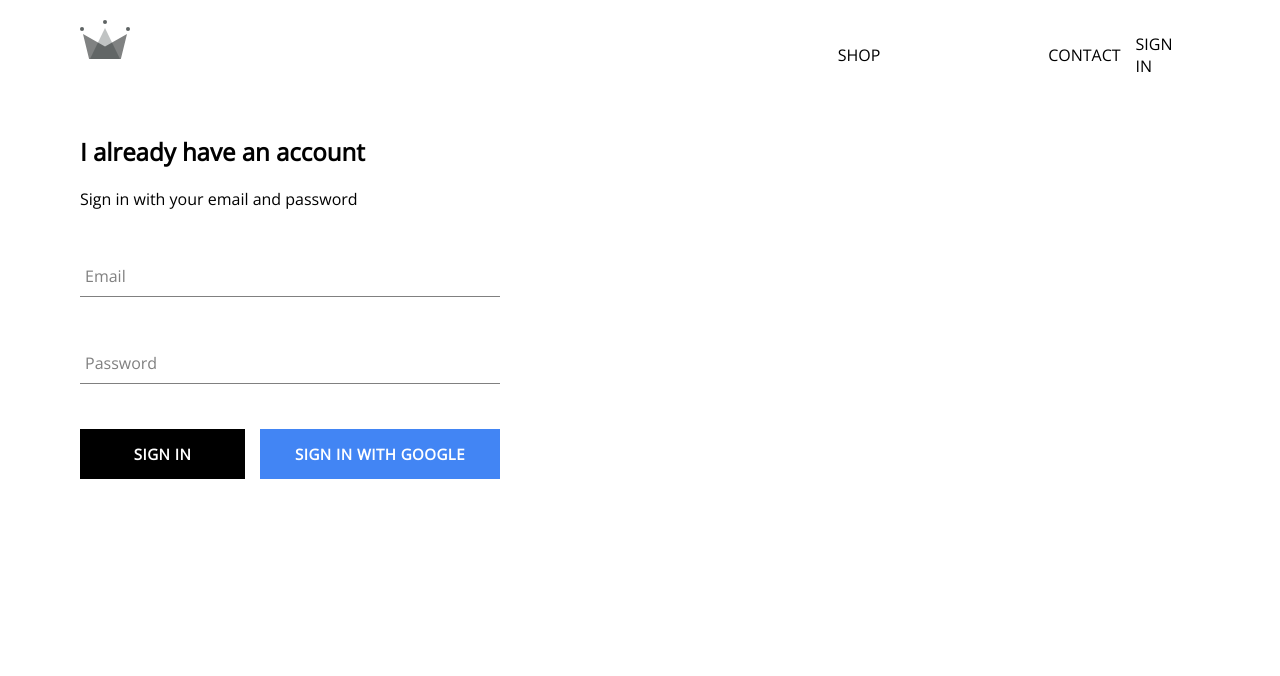
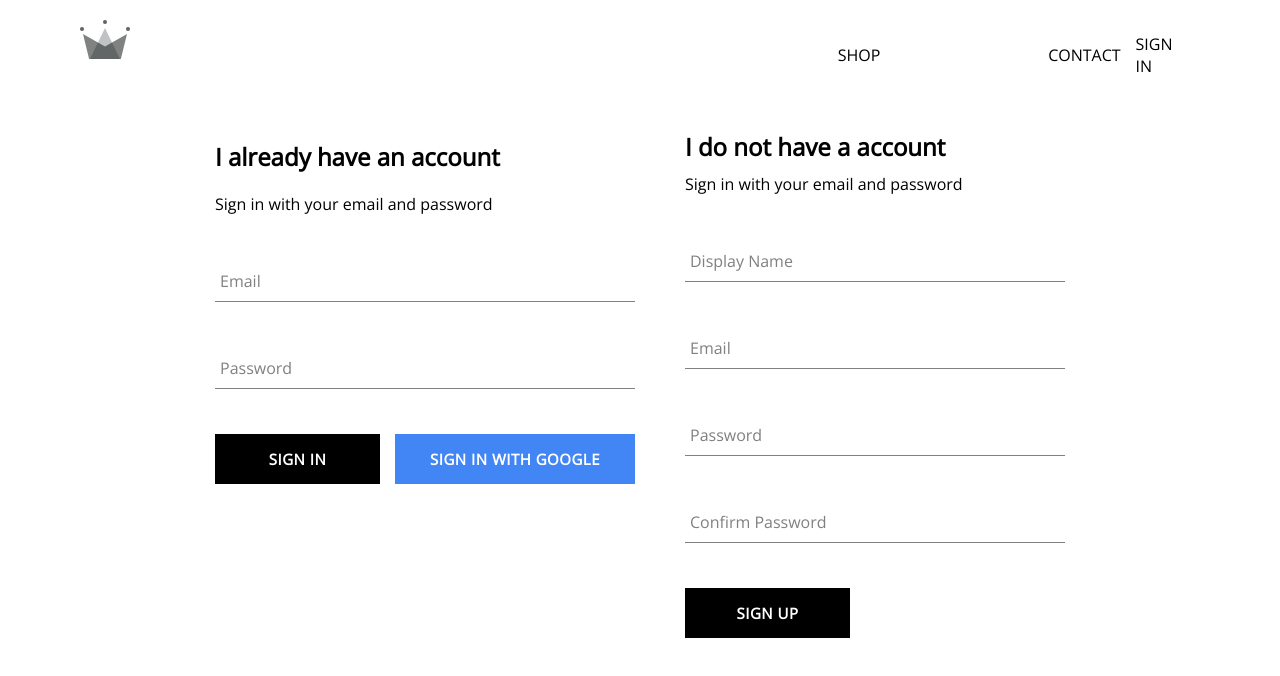
Before and after one commit to adolfoOes/ReactDeveloperClothing, a React (Create React App) app: page /signin in a window 1280 px wide. Shown: the top 676 px of the page. Built offline with nearby package versions, Linux system fonts and the light colour scheme; no server answers.

Commit message:
implemented firebase utils

```diff
--- a/src/App.js
+++ b/src/App.js
@@ -5,7 +5,7 @@
 import ShopPage from './pages/shop/shop.component';
 import Header from './components/header/header.component';
 import SignInAndSignUpPage from './pages/sign-in-and-sign-up/sign-in-and-sign-up.component';
-import { auth } from './firebase/firebase.utils';
+import { auth, createUserProfileDocument } from './firebase/firebase.utils';
 
 import { Route, Switch } from 'react-router-dom';
 
@@ -23,13 +23,31 @@
 
   unsubscribeFromAuth = null;
 
-  componentDidMount(){
-    this.unsubscribeFromAuth = auth.onAuthStateChanged(user => {
-      this.setState({ currentUser : user });
+  componentDidMount() {
+    this.unsubscribeFromAuth = auth.onAuthStateChanged(async userAuth => {
+      // createUserProfileDocument(user)
+
+      if (userAuth){
+        const userRef = await createUserProfileDocument(userAuth);
+
+        userRef.onSnapshot(snapShot => {
+          this.setState({
+            currentUser : {
+              id : snapShot.id,
+              ...snapShot.data()
+            }
+          });
+
+          console.log(this.state)
+        });
+      }
+
+      this.setState({currentUser : userAuth})
+
     })
   }
 
-  componentWillUnmount(){
+  componentWillUnmount() {
     this.unsubscribeFromAuth();
   }
 
@@ -37,7 +55,7 @@
     return (
       <div>
 
-        <Header currentUser={this.state.currentUser}/>
+        <Header currentUser={this.state.currentUser} />
 
         <Switch>
           <Route exact path='/' component={HomePage} />
--- /dev/null
+++ b/src/components/sign-up/sign-up.component.jsx
@@ -0,0 +1,115 @@
+import React from 'react';
+
+import FormInput from '../form-input/form-input.conponent';
+import CustomButton from '../custom-button/custom-button.component';
+
+import { auth, createUserProfileDocument } from '../../firebase/firebase.utils';
+
+import './sign-up.styles.scss';
+
+class SignUp extends React.Component {
+
+    constructor(props) {
+        super(props);
+
+        this.state = {
+            displayName: '',
+            email: '',
+            password: '',
+            confirmPassword: ''
+        }
+    }
+
+
+    handleChange = event => {
+        const { value, name } = event.target;
+        this.setState({ [name]: value })
+    }
+
+    handleSubmit = async event => {
+        event.preventDefault();
+        const { displayName, email, password, confirmPassword } = this.state;
+
+        if (password !== confirmPassword) {
+            alert("passwords don't match");
+            return;
+        }
+
+        try {
+
+            const { user } = await auth.createUserWithEmailAndPassword(email, password);
+            await createUserProfileDocument(user, { displayName });
+
+            this.setState(
+                {
+                    displayName: '',
+                    email: '',
+                    password: '',
+                    confirmPassword: ''
+                }
+            );
+
+        } catch (error) {
+
+            console.error(error)
+
+        }
+
+
+    }
+
+    render() {
+
+        const { displayName, email, password, confirmPassword } = this.state;
+
+        return (
+            <div className='sign-up'>
+                <h2 className='title'>I do not have a account</h2>
+                <span>Sign in with your email and password</span>
+
+                <form className='sign-up-form' onSubmit={this.handleSubmit}>
+
+                    <FormInput
+                        type='text'
+                        name='displayName'
+                        value={displayName}
+                        onChange={this.handleChange}
+                        label='Display Name'
+                        required
+                    />
+                    <FormInput
+                        type='text'
+                        name='email'
+                        value={email}
+                        onChange={this.handleChange}
+                        label='Email'
+                        required
+                    />
+                    <FormInput
+                        type='password'
+                        name='password'
+                        value={password}
+                        onChange={this.handleChange}
+                        label='Password'
+                        required
+                    />
+                    <FormInput
+                        type='password'
+                        name='confirmPassword'
+                        value={confirmPassword}
+                        onChange={this.handleChange}
+                        label='Confirm Password'
+                        required
+                    />
+
+                    <CustomButton type='submit'> SIGN UP </CustomButton>
+
+                </form>
+            </div>
+        )
+    }
+
+
+}
+
+export default SignUp;
--- /dev/null
+++ b/src/components/sign-up/sign-up.styles.scss
@@ -0,0 +1,9 @@
+.sign-up {
+    display: flex;
+    flex-direction: column;
+    width: 380px;
+
+    .title {
+      margin: 10px 0;
+    }
+  }
--- a/src/firebase/firebase.utils.js
+++ b/src/firebase/firebase.utils.js
@@ -13,13 +13,44 @@
     measurementId: "G-714JNFES1D"
 };
 
+export const createUserProfileDocument = async (userAuth, addicionalData) => {
+    if (!userAuth) return;
+
+    const userRef = firestore.doc(`users/${userAuth.uid}`);
+
+    const snapShot = await userRef.get();
+
+    if (!snapShot.exists) {
+
+        const { displayName, email } = userAuth;
+
+        const createdAt = new Date();
+
+        try {
+            await userRef.set(
+                {
+                    displayName,
+                    email,
+                    createdAt,
+                    ...addicionalData
+                }
+            )
+        } catch (error) {
+            console.error('error creating user', error.message)
+        }
+
+    }
+
+    return userRef;
+}
+
 firebase.initializeApp(config);
 
 export const auth = firebase.auth();
 export const firestore = firebase.firestore();
 
 const provider = new firebase.auth.GoogleAuthProvider();
-provider.setCustomParameters({prompt : 'select_account'});
+provider.setCustomParameters({ prompt: 'select_account' });
 
 export const signInWithGoogle = () => auth.signInWithPopup(provider);
 
--- a/src/pages/sign-in-and-sign-up/sign-in-and-sign-up.component.jsx
+++ b/src/pages/sign-in-and-sign-up/sign-in-and-sign-up.component.jsx
@@ -1,6 +1,7 @@
 import React from 'react';
 
 import SignIn from '../../components/sign-in/sign-in.component';
+import SignUp from '../../components/sign-up/sign-up.component';
 
 import './sign-in-and-sign-up.styles.scss';
 
@@ -8,6 +9,7 @@
 
     <div className='sign-in-and-sign-up'>
         <SignIn />
+        <SignUp />
     </div>
 
 );
--- a/src/pages/sign-in-and-sign-up/sign-in-and-sign-up.styles.scss
+++ b/src/pages/sign-in-and-sign-up/sign-in-and-sign-up.styles.scss
@@ -0,0 +1,6 @@
+.sign-in-and-sign-up {
+    width: 850px;
+    display: flex;
+    justify-content: space-between;
+    margin: 30px auto;
+}
```
